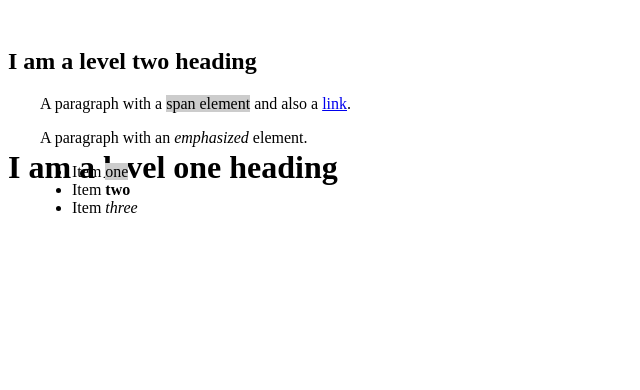
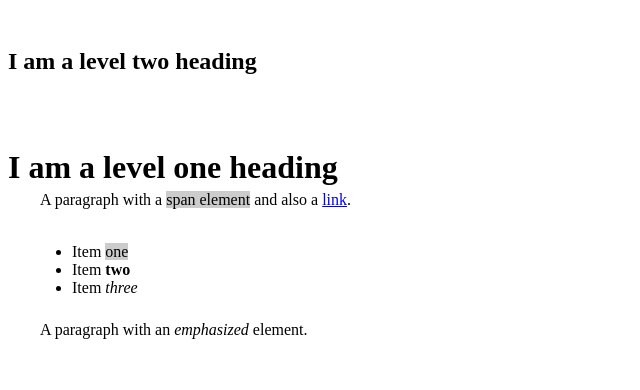
Before and after one commit to Srydalch03/CS-202spring, a plain HTML site: page assignments/2-25/css3.html in a window 1280 px wide. Shown: the whole page, without its empty margins (0-640 px from the left). Drawn offline with Linux system fonts and the light colour scheme.

Commit message:
css3final

```diff
--- a/assignments/2-25/css3.html
+++ b/assignments/2-25/css3.html
@@ -5,10 +5,13 @@
         <title>Playing with CSS</title>
         <style>
             h1{padding-top: 8rem;}
-            h2{margin-top: -10rem;}
+            h2{margin-top: -10rem;
+                padding-bottom: 3rem;}
             span { background-color: #ccc ;}
-            p{ padding-left: 2rem;}
-            ul{ padding-left: 4rem;}
+            p{ padding:3rem;
+                padding-left: 2rem;}
+            ul{margin-top: -10rem;
+                 padding-left: 4rem;}
 
         </style>
     </head>
```
